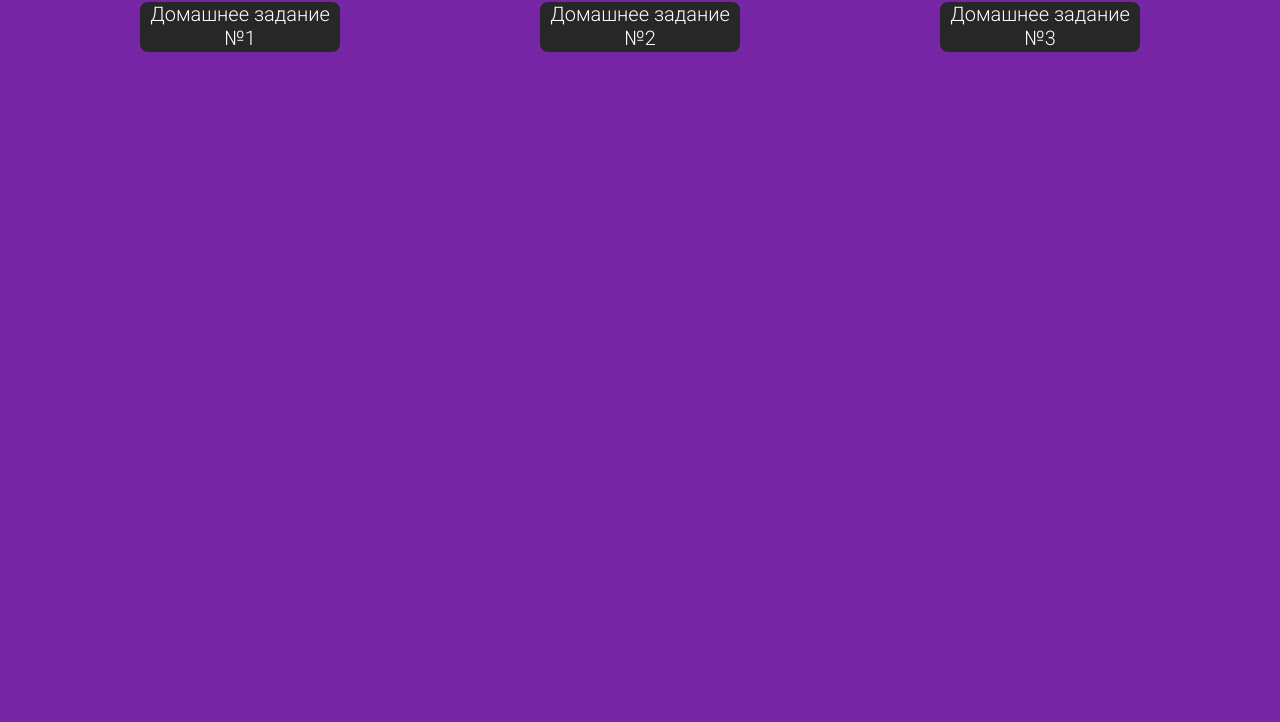
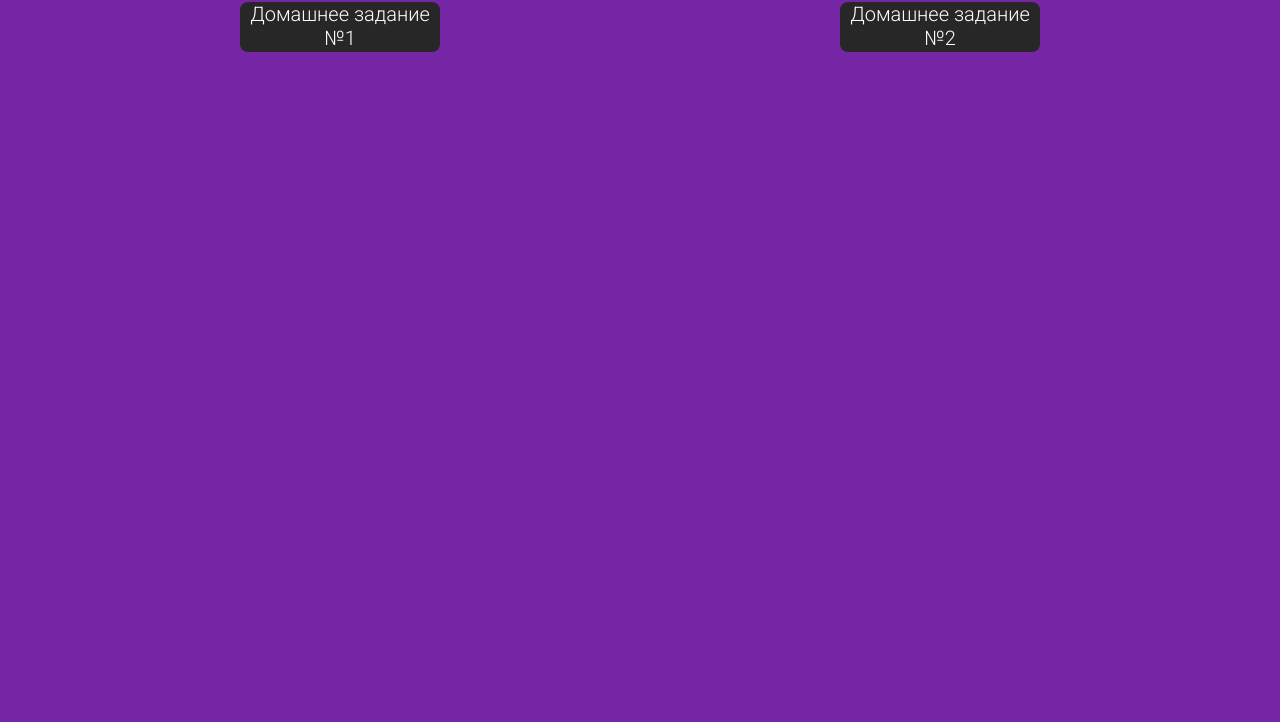
Before and after one commit to bahti708/maxima-28-03-baktiyar-sagimbaev, a plain HTML site: page index.html in a window 1280 px wide. Shown: the part 78-800 px from the top of the page. Drawn offline with Linux system fonts and the light colour scheme.

Commit message:
mod index.html

```diff
--- a/index.html
+++ b/index.html
@@ -22,9 +22,6 @@
         <div class="homework__card">
           <a href="./homeworks/homework_2/index.html" target="_blank">Домашнее задание №2</a>
         </div>
-        <div class="homework__card">
-          <a href="./homeworks/homework_3/index.html" target="_blank">Домашнее задание №3</a>
-        </div>
       </div>
     </div>
   </main>
```
